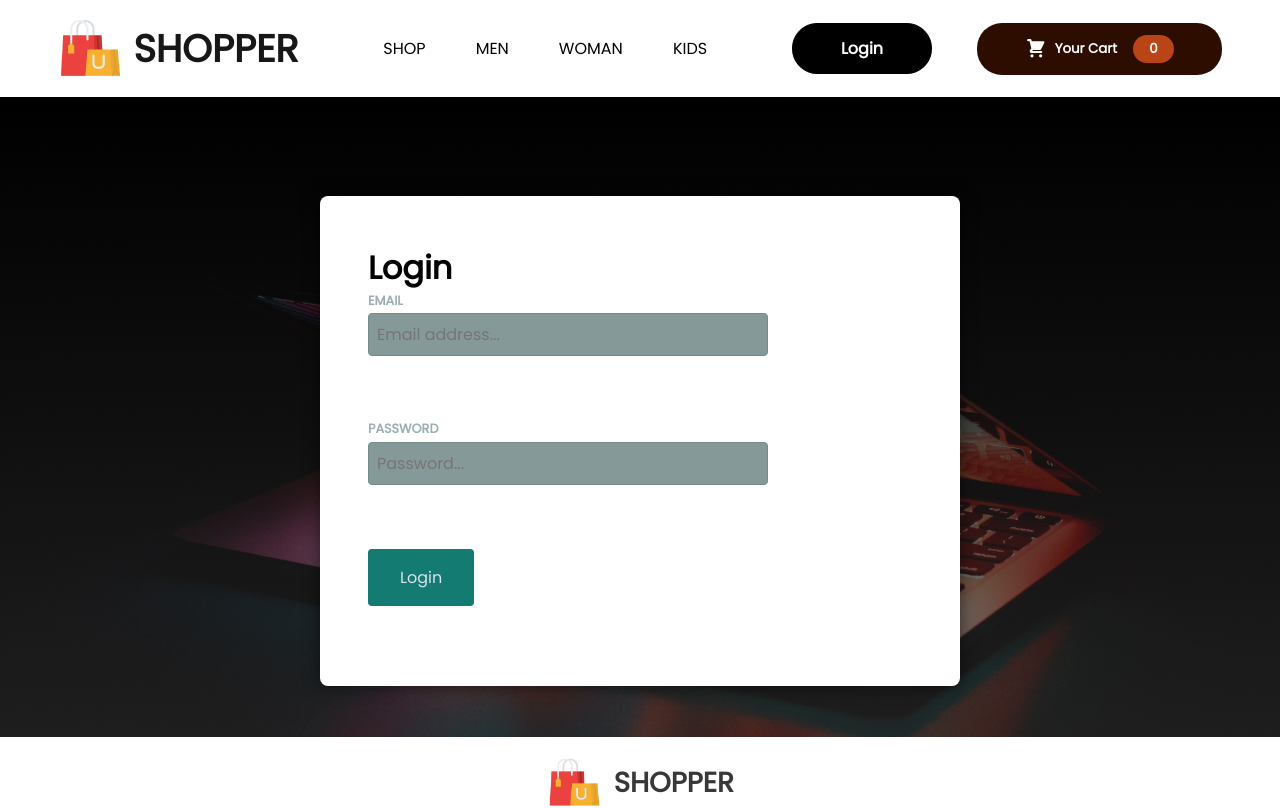
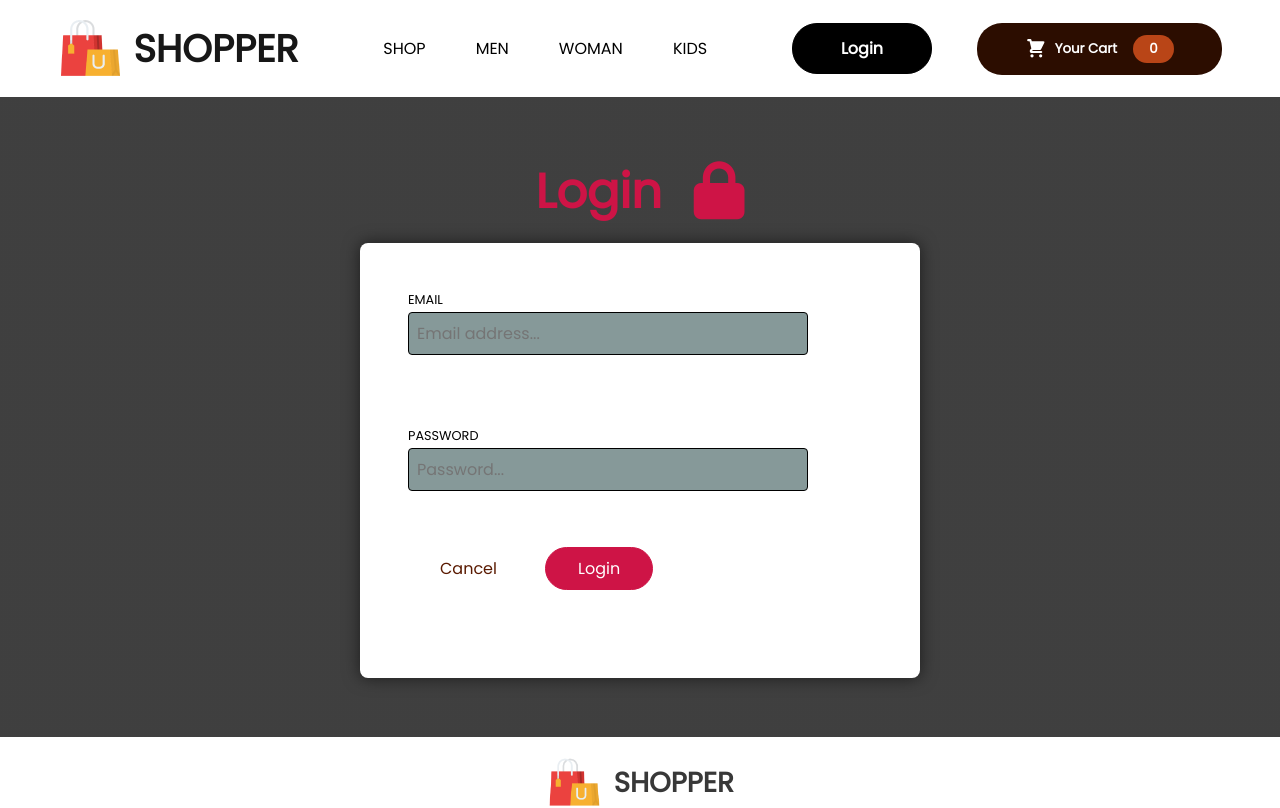
Before and after one commit to pope881/Ecommerce, a React (Create React App) app: page /login in a window 1280 px wide. Shown: the top 808 px of the page. Built offline with nearby package versions, Linux system fonts and the light colour scheme.

Commit message:
login module updated

```diff
--- a/src/Components/ContactForm/ContactForm.jsx
+++ b/src/Components/ContactForm/ContactForm.jsx
@@ -1,6 +1,6 @@
 import React, { useRef, useState } from 'react'
 import classes from './ContactForm.module.css'
-import {  motion } from 'framer-motion'
+import { motion } from 'framer-motion'
 const ContactForm = () => {
 	const [formInputsValidity, setFormInputsValidity] = useState({
 		name: true,
@@ -82,7 +82,7 @@ const ContactForm = () => {
 					<div className={classes['contact-container-contactInfo-box']}>
 						<motion.div
 							animate={{ scale: [0.5, 2, 2, 1, 1], rotate: [0, 90, 270, 270, 0] }}
-							transition={{ duration: 1, delay: 1.5 }}
+							transition={{ duration: 1, delay: 1.6 }}
 							className={classes['contact-container-contactInfo-box-icon']}>
 							<i class="fa-solid fa-location-dot"></i>
 						</motion.div>
@@ -97,7 +97,7 @@ const ContactForm = () => {
 						<motion.div
 							className={classes['contact-container-contactInfo-box-icon']}
 							animate={{ scale: [0.5, 2, 2, 1, 1], rotate: [0, 90, 270, 270, 0] }}
-							transition={{ duration: 1, delay: 2.5 }}>
+							transition={{ duration: 1, delay: 2.7 }}>
 							<i class="fa-solid fa-phone"></i>
 						</motion.div>
 						<div className={classes['contact-container-contactInfo-box-text']}>
@@ -109,7 +109,7 @@ const ContactForm = () => {
 						<motion.div
 							className={classes['contact-container-contactInfo-box-icon']}
 							animate={{ scale: [0.5, 2, 2, 1, 1], rotate: [0, 90, 270, 270, 0] }}
-							transition={{ duration: 1, delay: 3.5 }}>
+							transition={{ duration: 1, delay: 3.8 }}>
 							<i class="fa-solid fa-envelope"></i>
 						</motion.div>
 						<div className={classes['contact-container-contactInfo-box-text']}>
--- a/src/Components/ContactForm/ContactForm.module.css
+++ b/src/Components/ContactForm/ContactForm.module.css
@@ -115,7 +115,7 @@
 .contact-container-contactForm h2 {
 	font-size: 30px;
 	color: #333;
-	font-weight: 500;
+	font-weight: 700;
 }
 
 .contact-container-contactForm-inputBox {
@@ -130,7 +130,13 @@
 	padding: 5px 0;
 	font-size: 16px;
 	margin: 10px 0;
-	border: none;
+
+	padding: 0.5rem;
+	font-size: 1rem;
+	border-radius: 4px;
+	background-color: #869999;
+	color: #142020;
+
 	border: 1px solid #333;
 	outline: none;
 	resize: none;
--- a/src/Components/Login/Login.jsx
+++ b/src/Components/Login/Login.jsx
@@ -57,6 +57,12 @@ const Login = () => {
 		setDidEdit(prevEdit => ({ ...prevEdit, [identifier]: true }))
 	}
 
+	function cancelLoginHandler() {
+		setEnteredValues({ email: '', password: '' })
+		setDidEdit({ email: false, password: false })
+		setLoginIsValid(false)
+	}
+
 	// function handleEmailChange(event) {
 	// 	setEnteredEmail(event.target.value)
 	// }
@@ -67,8 +73,13 @@ const Login = () => {
 
 	return (
 		<div className={classes.login}>
+			<div className={classes['login-text']}>
+				<h2>Login</h2>
+				<p>
+					<i class="fa-solid fa-lock"></i>
+				</p>
+			</div>
 			<form className={classes['login-form']} onSubmit={handleSubmit}>
-				<h2>Login</h2>
 				<div className={classes['control-row']}>
 					{/* <div className="control no-margin"> */}
 					<div className={`${classes['control']} ${classes['no-margin']}}`}>
@@ -77,7 +88,7 @@ const Login = () => {
 							id="email"
 							type="email"
 							name="email"
-							placeholder='Email address...'
+							placeholder="Email address..."
 							// onChange={handleEmailChange}
 							onBlur={() => handleInputBlur('email')}
 							onChange={event => handleInputChange('email', event.target.value)}
@@ -99,7 +110,7 @@ const Login = () => {
 							// onChange={handlePasswordChange}
 							onBlur={() => handleInputBlur('password')}
 							onChange={event => handleInputChange('password', event.target.value)}
-							placeholder='Password...'
+							placeholder="Password..."
 							// value={enteredPassword}
 							value={enteredValues.password}
 						/>
@@ -109,7 +120,10 @@ const Login = () => {
 					</div>
 				</div>
 				<p className={classes['form-actions']}>
-					<button className={classes['button']}>Login</button>
+					<button type="button" className={`${classes.button} ${classes.cancel}`} onClick={cancelLoginHandler}>
+						Cancel
+					</button>
+					<button className={`${classes.button} ${classes.submit}`}>Login</button>
 				</p>
 				<div className={`${classes['control-error']} ${classes['form']}`}>
 					{loginIsValid && <p>All fields are required.</p>}
--- a/src/Components/Login/Login.module.css
+++ b/src/Components/Login/Login.module.css
@@ -1,32 +1,94 @@
 .login {
+	display: flex;
+	flex-direction: column;
+	align-items: center;
 	padding: 4% 10%;
 	width: 100%;
 	height: 80vh;
 	/* background-color: black; */
 	background-position: center;
-	background-image: linear-gradient(rgba(0, 0, 0, 0.9), rgba(51, 49, 49, 0.6)), url('http://localhost:3000/image-7.jpg');
+	background-image: linear-gradient(rgba(0, 0, 0, 0.6), rgba(0, 0, 0, 0.6)), url('http://localhost:3000/image-8.jpg');
 	/* background-position: center; */
 	background-size: cover;
 }
 
+.login-form::before,
+.login-form::after,
 .login-form {
+	transition: 0.3s;
+}
+
+.login-form::before,
+.login-form::after {
+	content: '';
+	position: absolute;
+	width: 0px;
+	height: 0px;
+}
+
+.login-form::before {
+	top: -25px;
+	left: -25px;
+	border-top: 0px solid #ce1446;
+	border-left: 0px solid #ce1446;
+}
+
+.login-form::after {
+	bottom: -25px;
+	right: -25px;
+	border-bottom: 0px solid #ce1446;
+	border-right: 0px solid #ce1446;
+}
+
+.login-form:hover::before,
+.login-form:hover::after {
+	width: 25%;
+	height: 20%;
+}
+
+.login-form:hover::before {
+	border-top: 6px solid #ce1446;
+	border-left: 6px solid #ce1446;
+}
+
+.login-form:hover::after {
+	border-bottom: 6px solid #ce1446;
+	border-right: 6px solid #ce1446;
+}
+
+.login-text {
+	display: flex;
+	align-items: center;
+	justify-content: center;
+}
+
+.login-text h2 {
+	font-size: 3rem;
+	color: #ce1446;
+	margin-right: 2rem;
+}
+
+.login-text p {
+	font-size: 58px;
+	color: #ce1446;
+}
+
+.login-form {
+	position: relative;
+
 	width: 100%;
 	display: flex;
 	flex-direction: column;
 	justify-content: center;
 	/* align-items: center; */
-	max-width: 40rem;
-	margin: 3rem auto;
+	max-width: 35rem;
+	margin: auto;
 	padding: 3rem;
 	/* background: #fce3fe; */
 	background: white;
 
 	border-radius: 8px;
 	box-shadow: 0 0 16px 1px rgba(0, 0, 0, 0.5);
-}
-
-.login-form h2 {
-	font-size: 2rem;
 }
 
 .control,
@@ -42,9 +104,10 @@ fieldset {
 	display: block;
 	font-size: 0.8rem;
 	margin-bottom: 0.2rem;
-	color: #9bafaf;
+	color: black;
 	text-transform: uppercase;
-	font-weight: bold;
+
+	/* font-weight: bold; */
 }
 
 .control input {
@@ -54,7 +117,7 @@ fieldset {
 	padding: 0.5rem;
 	font-size: 1rem;
 	border-radius: 4px;
-	border: 1px solid #758a8a;
+	border: 1px solid black;
 	background-color: #869999;
 	color: #142020;
 }
@@ -62,7 +125,7 @@ fieldset {
 .control-error {
 	color: #ffca99;
 	font-size: 0.8rem;
-	height: 2rem;
+	height: 2.5rem;
 	padding: 0.5rem 0;
 }
 
@@ -72,7 +135,7 @@ fieldset {
 }
 
 .control-error.form p {
-	margin: 0;
+	margin-top: 1rem;
 	color: red;
 	text-align: center;
 }
@@ -87,35 +150,36 @@ fieldset {
 
 .form-actions {
 	display: flex;
-	justify-content: flex-end;
 	justify-content: center;
 	justify-content: flex-start;
 	gap: 1rem;
 }
 
 .button {
-	margin-top: 1rem;
-	padding: 1rem 2rem;
-	font-size: 1rem;
-	border-radius: 4px;
+	font: inherit;
+	color: #5a1a01;
+	cursor: pointer;
+	background-color: transparent;
 	border: none;
-	background-color: #147b73;
-	color: #d9e2f1;
-	cursor: pointer;
+	border-radius: 25px;
+	padding: 0.5rem 2rem;
+	transition: 0.4s;
 }
 
 .button:hover,
-.button:focus {
-	background-color: #319890;
+.button:active {
+	background-color: #ffe6dc;
 }
 
-.button-flat {
-	background-color: transparent;
-	color: #9cbaba;
+.submit {
+	border: 1px solid #ce1446;
+	background-color: #ce1446;
+	color: white;
+	transition: 0.4s;
 }
 
-.button-flat:hover,
-.button-flat:focus {
-	background-color: transparent;
-	color: #869999;
+.submit:hover,
+.submit:active {
+	background-color: white;
+	color: #ce1446;
 }
```
Also changed, not shown: 1 other file (tests, documents, lock files or other folders).
